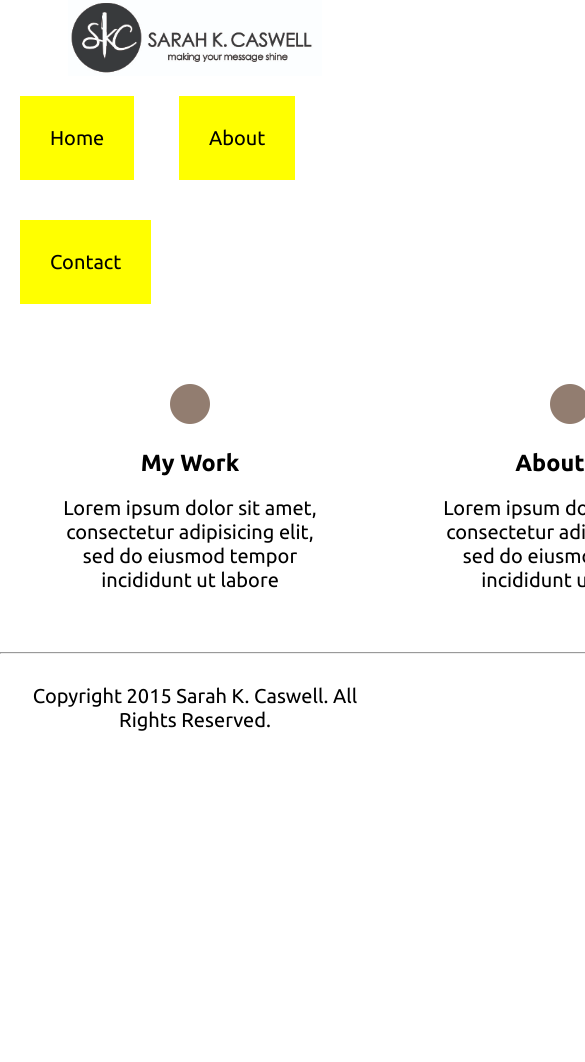
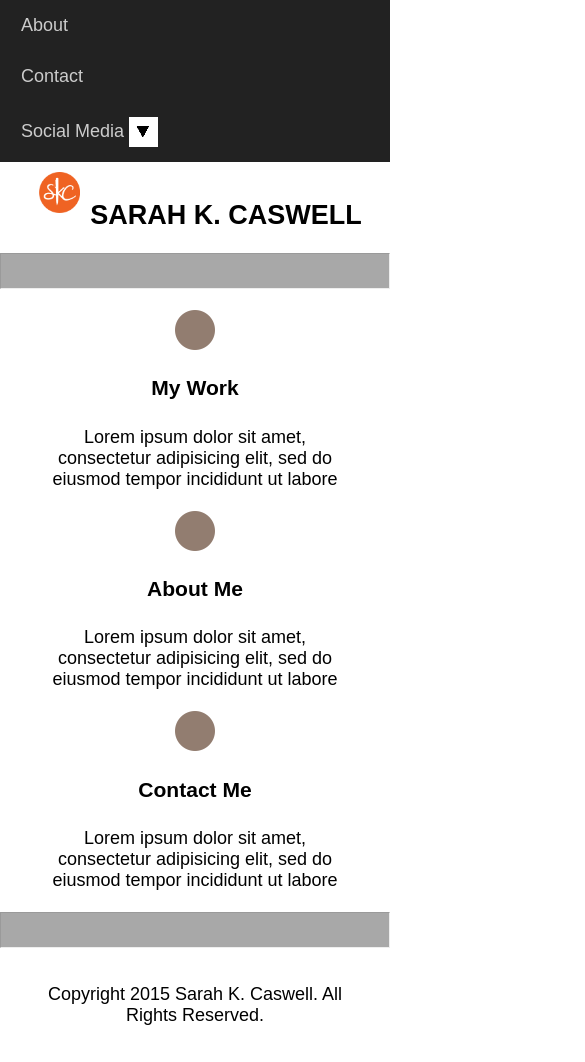
Before and after one commit to riannamc/riannamc.github.io, a plain HTML site: page project/index.html in a window 390 px wide. Shown: the top 1062 px of the page, 585 px wide, since content can reach past the window. Before the commit the page ends 844 px from the top, so only its background shows below. Drawn offline with Linux system fonts and the light colour scheme; a web font is replaced by a local one.

Commit message:
11.11.15

```diff
--- a/project/css/style.css
+++ b/project/css/style.css
@@ -9,76 +9,138 @@
 * { margin:0; padding:0; box-sizing:border-box; }
 
 body{
-	font-family: "ubuntu";
-	font-size: 20px;
-	/*background-color: red;*/
+	font-family: "arial";
+	font-size: 18px;
+	background-color: white;
 }
 h1{
-	text-transform: lowercase;
-	font-family: "special elite";
-	/*background-color: blue;*/
-	padding: 50px 20px;
-/*	width: 500px;*/
-	float: left;
-}
-/*#wordmark{
-	float: left;
-}*/
-nav{
-	/*float: right;*/
-	/*background-color: yellow;*/
-	margin: auto;
-	display: block;
-}
-/*h2{
-	clear: both;
-	text-align: center;
-	background:url(../images/paperontable.jpg);
-	background-size:cover;
-	background-repeat:no-repeat;
-	background-attachment:fixed;
-	padding: 200px;*/
-	/*	background-color:yellow;
-}*/
-a {
-	display: inline-block;
-	padding: 30px;
-	text-decoration: none;
-	color: black;
-	/*background-color: green;*/
-	margin:20px;
-	background-color: yellow;
-}
-div{
-	text-align: center;
+	display: none;
 }
 h3{
-	padding: 20px;
+	padding: 1.25em;
 }
-/*.circle{
-	margin:auto;
-}*/
 .columns{
-	float:left;
-	width: 300px;
+	width: 25.85%;
 	display: inline-block;
-	/*background-color: orange;*/
-	margin: 40px;
-	padding: 20px;
+	margin: 3.1%;
+	padding: 1.55%;
+	text-align: center;
 }
 #columns{
 	margin: auto;
-	width: 1140px;
+	width: 100%;
 }
 #copyright{
-	padding:30px;
+	padding:2em;
+	text-align: center;
 }
 #header{
-	width:65%;
+	width:100%;
+	display: block;
+	margin: auto;
+	padding: 0 0 1.25em;
+}
+.circle{
+	text-align: center;
+}
+#nav{
+	background-color: #222;
+	font-family: arial;
+}
+#nav_wrapper{
+	width: 100%;
+	margin: 0 auto;
+	text-align: left;
+}
+#nav ul{
+	list-style-type: none;
+	margin:	0;
+	padding: 0;
+	position: relative;
+}
+#nav ul li{
+	display: inline-block;
+}
+#nav ul li:hover{
+	background-color: #333;
+}
+#nav ul li img{
+	vertical-align: middle;
+}
+#nav ul li a, visited{
+	color: #ccc;
+	display: block;
+	padding: .83em;
+	text-decoration: none;
+}
+#nav ul li a:hover{
+	color: #ccc;
+	text-decoration: none;
+}
+#nav ul li:hover ul{
+	display: block;
+}
+#nav ul ul{
+	display: none;
+	position: absolute;
+	background-color: #333;
+	border: .27em solid #222;
+	border-top: 0;
+	margin-left: -.27em;
+	min-width: 8em;
+}
+#nav ul ul li{
+	display: block;
+}
+#nav ul ul li, visited{
+	color: #ccc;
+}
+#nav ul ul li a:hover{
+	color: #963022;
+}
+
+
+@media only screen and (max-width: 768px) {
+p{
+	padding: 0 2em;
+}
+.columns{
+	display: inline;
+	padding: 5em;
+}
+.circle{
 	display: block;
 	margin: auto;
 }
+#nav_wrapper{
+	width: 21em;
+}
+}
 
+@media only screen and (max-width: 480px) {
+
+h1{
+	text-align: center;
+	display: block;
+	text-transform: uppercase;
+	padding-bottom: .83em;
+}
+hr{
+	height: 2em;
+	background-color: #A8A8A8;
+}
+#header{
+	display: none;
+}
+#logo{
+	width: 1.5em;
+	margin: .4em;
+}
+
+#nav ul li{
+	display: block;
+}
+}
 
 /*goodversion:
 @import url(https://fonts.googleapis.com/css?family=Fjalla+One);
--- a/project/index.html
+++ b/project/index.html
@@ -4,18 +4,37 @@
 	<meta charset="utf-8">
 	<title>Sarah Caswell Editing</title>
 	<link rel="stylesheet" type="text/css" href="css/style.css">
+	<metaname="viewport" content="width=1280">
 </head>
 <body>
 	<header>
-		<img id=header src="images/sarahheader.jpg">
-		<nav>
-			<a href="index.html">Home</a>
-			<a href="about.html">About</a>
-			<a href="contact.html">Contact</a>
-		</nav>
+
+		<div id="nav">
+		    <div id="nav_wrapper">
+		        <ul>
+		            <li><a href="#">About</a></li><li>
+		           	<a href="#">Contact</a></li><li>
+		           	<a href="#">Social Media <img id=arrow src="images/arrow.png"></a>
+		                <ul>
+		                    <li><a href="#">Facebook</a>
+		                    </li>
+		                    <li><a href="#">Twitter</a>
+		                    </li>
+		                    <li><a href="#">YouTube</a>
+		                    </li>
+		                </ul>
+		            </li>
+		        </ul>
+		    </div>
+
+		<div id="gray">
+		<img id="header" src="images/sarah-website-header2.jpg">
+
+		</div>
 	</header>
 	<section>
-		<!-- <h2 id="slogan">Helping You Communicate</h2> -->
+		<h1><img id="logo" src="images/sarah-logo.png">Sarah K. Caswell</h1>
+		<hr>
 	</section>
 	<section id="columns">
 		<div class="columns">
```
Also changed, not shown: project/images/arrow.png (added), project/images/orangecircle.png (added), project/images/sarah-logo.png (added), project/images/sarah-website-header2.jpg (added), screenshots/screenshotunit7.png (renamed from screenshots/Screenshot of unit 7.png), screenshots/screenshotunit8.png (added).
